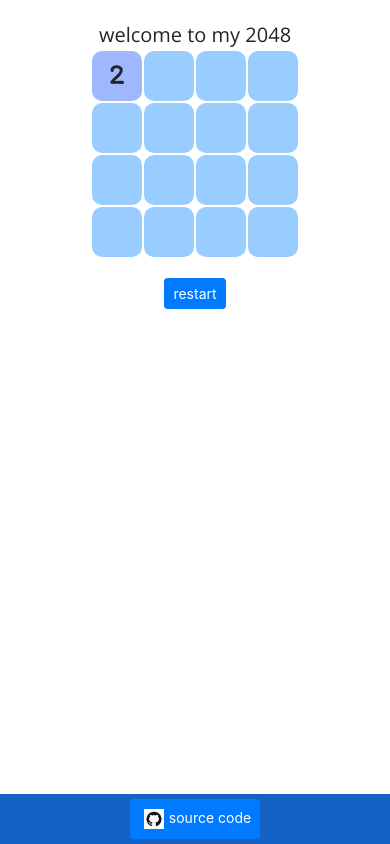
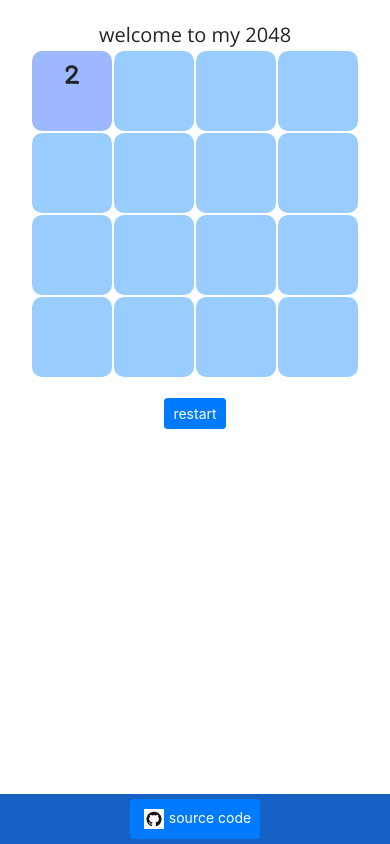
Before and after one commit to Nianli321/my2048, a React (Create React App) app: page / in a window 390 px wide. Built offline with nearby package versions, Linux system fonts and the light colour scheme.

Commit message:
add mobile swipe gusture

```diff
--- a/src/App.css
+++ b/src/App.css
@@ -1,6 +1,7 @@
 
 @import url('https://fonts.googleapis.com/css2?family=Itim&display=swap');
 @import url('https://fonts.googleapis.com/css2?family=Open+Sans:wght@300&display=swap');
+
 
 
 .App {
@@ -115,14 +116,14 @@ table td {
   }
 
   table td {
-    width: 50px;
-    height: 50px;
+    width: 80px;
+    height: 80px;
   }
 
   .block {
     font-size: 30px;
-    height: 50px;
-    width: 50px;
+    height: 80px;
+    width: 80px;
     border-radius: 10px;
     text-align: center;
     font-family: 'Itim', cursive;
```
Also changed, not shown: src/App.jsx (+0 -20 lines).
